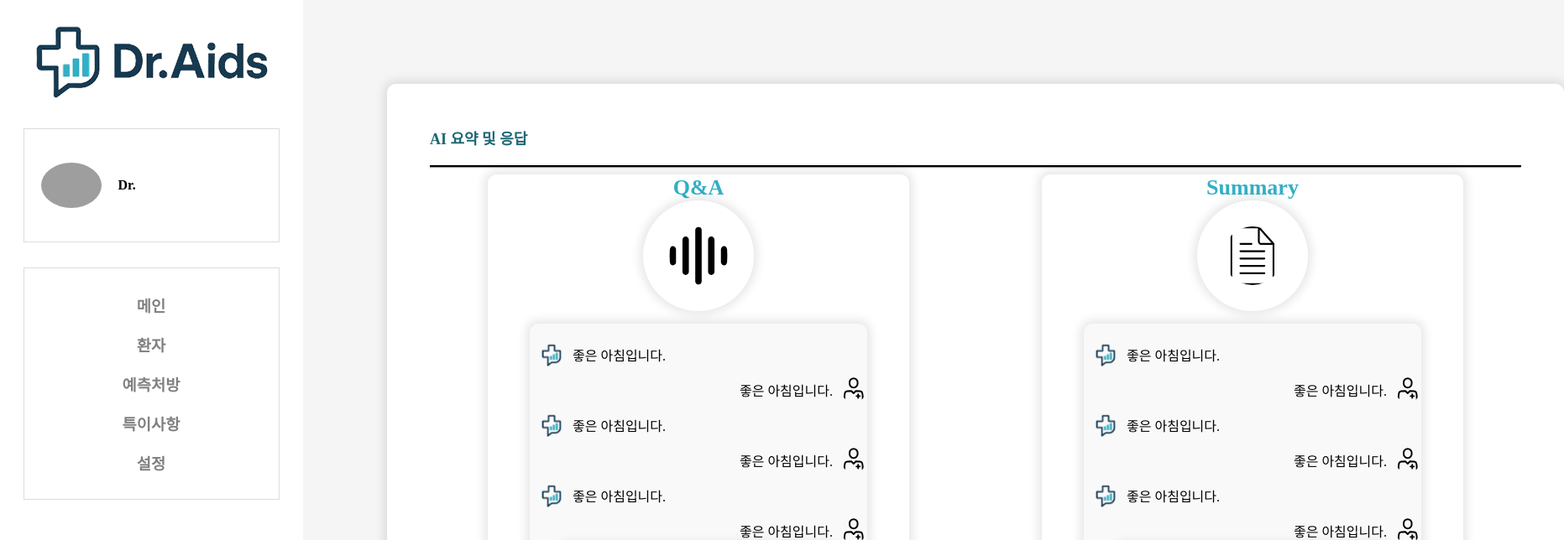
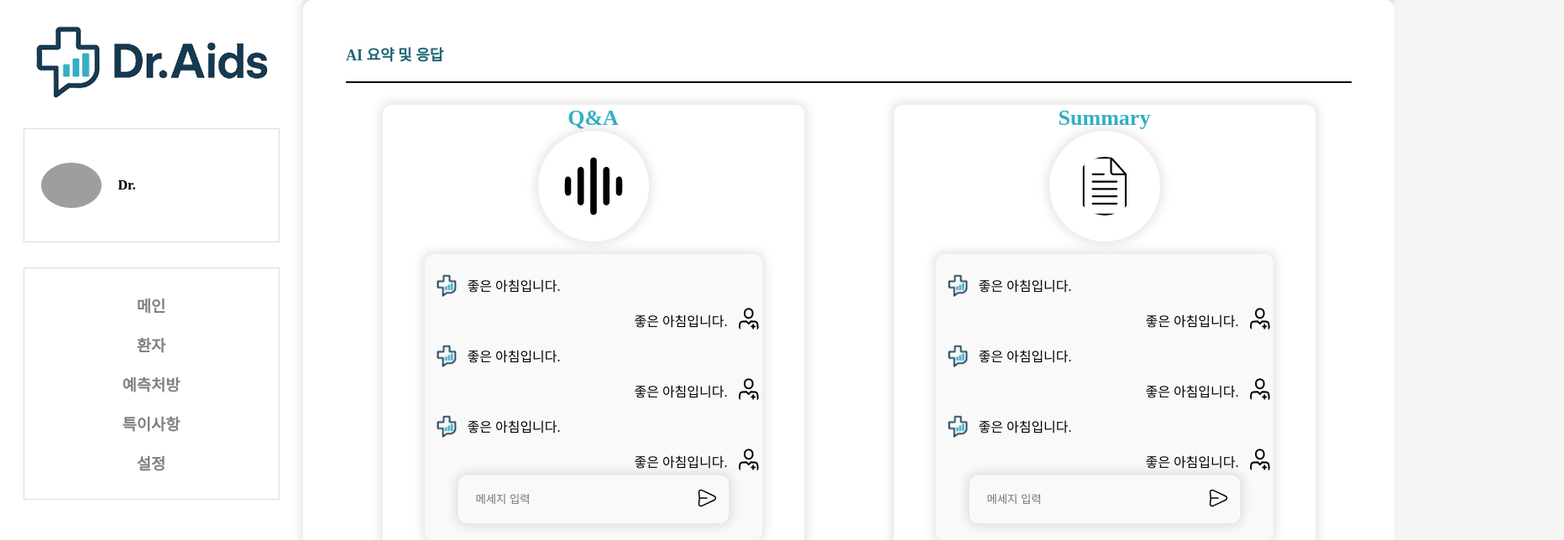
Before and after one commit to Dr-Aids/FE, a React (Vite) app: page /main in a window 1280 px wide. Shown: the top 644 px of the page at 84% size, 1863 px wide, since content can reach past the window. Built offline with nearby package versions, Linux system fonts and the light colour scheme; grey boxes are pictures that could not be loaded.

Commit message:
[#25] feat: Header를 공용 Header로 변경

```diff
--- a/src/pages/Main/MainPage.css
+++ b/src/pages/Main/MainPage.css
@@ -1,7 +1,7 @@
 .mainpage__container {
   background-color: white;
-  margin: 100px;
   padding: 50px;
+  box-sizing: border-box;
   border: 1px solid #fffeff;
   box-shadow: 0 0 12px 4px rgba(0, 0, 0, 0.1);
   border-radius: 10px;
@@ -19,6 +19,7 @@
   grid-template-columns: repeat(2, 1fr);
   grid-auto-rows: minmax(50px, auto);
   gap: 20px;
+  margin-top: 32px;
 }
 
 .mainpage__bottom__content {
--- a/src/pages/Main/MainPage.tsx
+++ b/src/pages/Main/MainPage.tsx
@@ -18,7 +18,6 @@ export default function MainPage() {
   return (
     <div className="mainpage__container">
       <SectionHeader title={"AI 요약 및 응답"} />
-      <hr />
       <div className="mainpage__top__content">
         <MainCard title={"Q&A"} />
         <MainCard title={"Summary"} />
```
